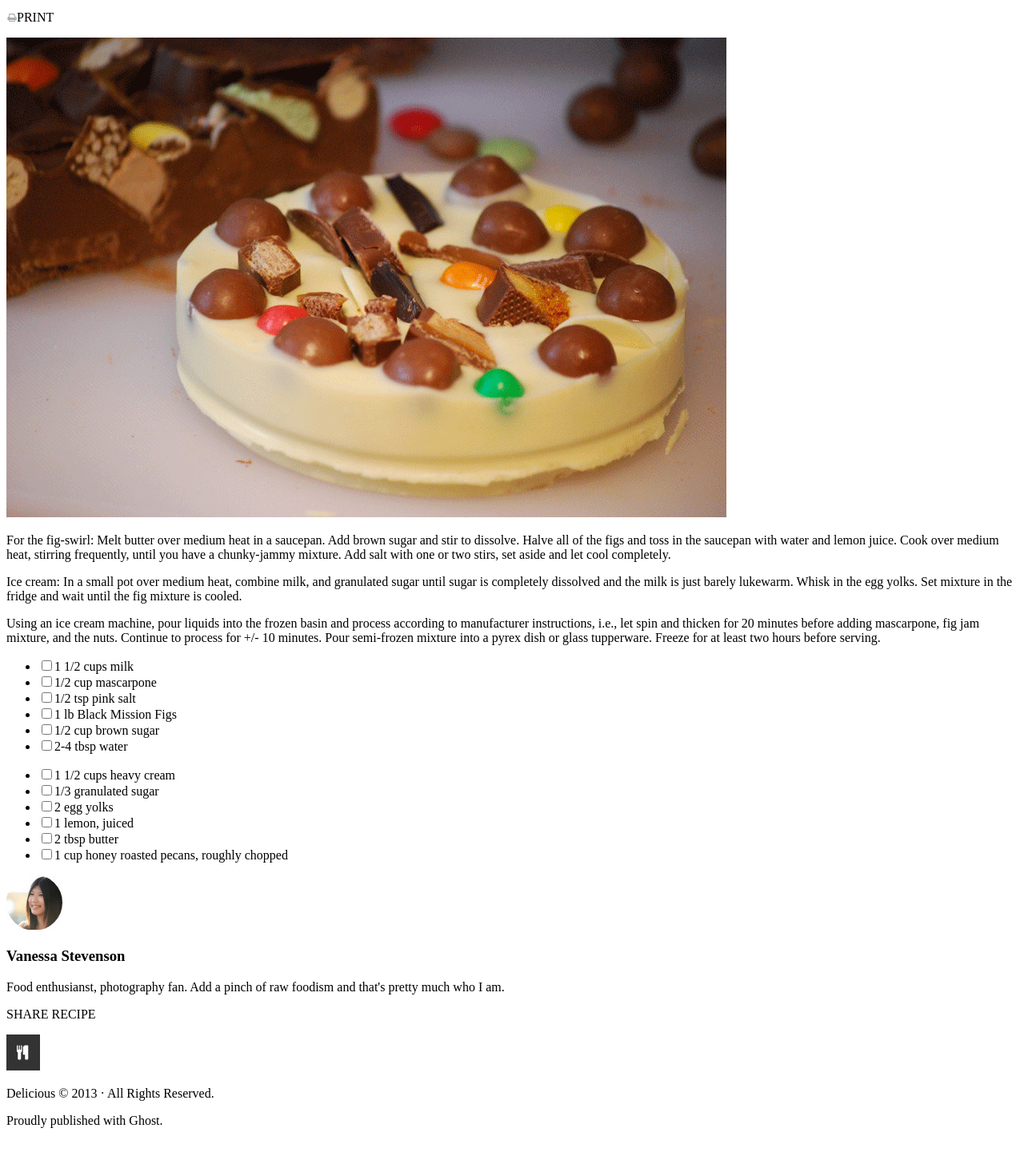
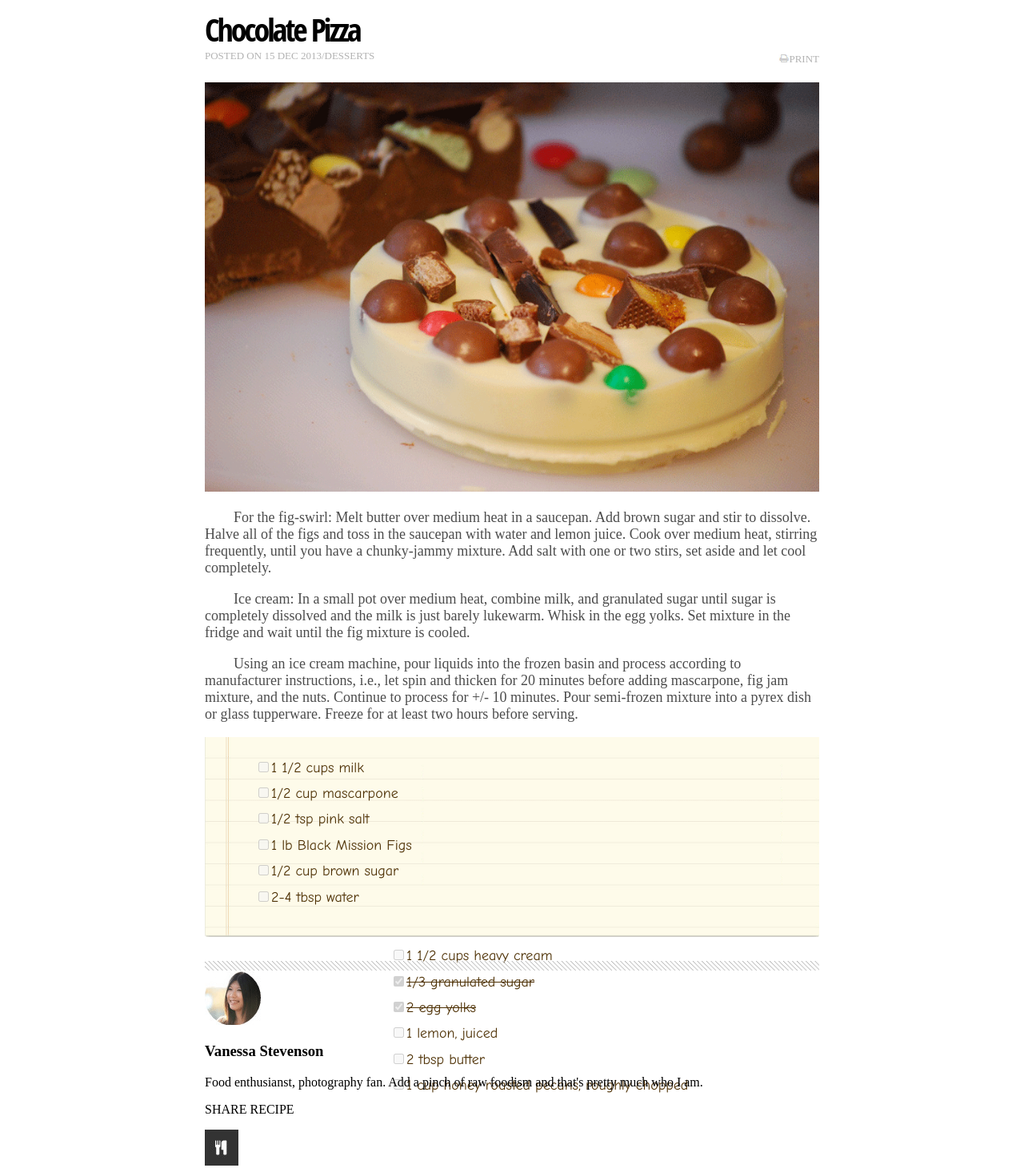
Before and after one commit to Seon2020/ChocolatePizzaPage, a plain HTML site: page index.html in a window 1280 px wide. Shown: the part 147-1608 px from the top of the page at 80% size. Before the commit the page ends 1574 px from the top, so only its background shows below. Drawn offline with Linux system fonts and the light colour scheme.

Commit message:
Body CSS
Created CSS rules for body and made necessary HTML adjustments.

```diff
--- a/index.html
+++ b/index.html
@@ -35,7 +35,7 @@
           <p id="postedOn">POSTED ON 15 DEC 2013/DESSERTS</p>
           <p id="print"> <img src="assets/print-icon.png" alt="printer">PRINT</p>
         </div>
-        <img src="assets/choco-pizza.png" alt="chocolate pizza" />
+        <img src="assets/choco-pizza.png" class="pizzaPic" alt="chocolate pizza" />
         <article id="directions">
           <p>For the fig-swirl: Melt butter over medium heat in a saucepan. Add brown sugar and stir to dissolve. Halve all of the figs and toss in the saucepan with water and lemon juice. Cook over medium heat, stirring frequently, until you have a chunky-jammy mixture. Add salt with one or two stirs, set aside and let cool completely.</p>
           <p>Ice cream: In a small pot over medium heat, combine milk, and granulated sugar until sugar is completely dissolved and the milk is just barely lukewarm. Whisk in the egg yolks. Set mixture in the fridge and wait until the fig mixture is cooled.</p>
@@ -43,20 +43,20 @@
         </article>
         <article id="ingredients">
           <ul id="side1">
-            <li><input type="checkbox">1 1/2 cups milk</input></li>
-            <li><input type="checkbox">1/2 cup mascarpone</input></li>
-            <li><input type="checkbox">1/2 tsp pink salt</input></li>
-            <li><input type="checkbox">1 lb Black Mission Figs</input></li>
-            <li><input type="checkbox">1/2 cup brown sugar</input></li>
-            <li><input type="checkbox">2-4 tbsp water</input></li>
+            <li class="listIngred"><input type="checkbox" disabled>1 1/2 cups milk</input></li>
+            <li class="listIngred"><input type="checkbox" disabled>1/2 cup mascarpone</input></li>
+            <li class="listIngred"><input type="checkbox" disabled>1/2 tsp pink salt</input></li>
+            <li class="listIngred"><input type="checkbox" disabled>1 lb Black Mission Figs</input></li>
+            <li class="listIngred"><input type="checkbox" disabled>1/2 cup brown sugar</input></li>
+            <li class="listIngred"><input type="checkbox" disabled>2-4 tbsp water</input></li>
           </ul>
           <ul id="side2">
-            <li><input type="checkbox">1 1/2 cups heavy cream</input></li>
-            <li id="checked"><input type="checkbox">1/3 granulated sugar</input></li>
-            <li id="checked"><input type="checkbox">2 egg yolks</input></li>
-            <li><input type="checkbox">1 lemon, juiced</input></li>
-            <li><input type="checkbox">2 tbsp butter</input></li>
-            <li><input type="checkbox">1 cup honey roasted pecans, roughly chopped</input></li>
+            <li class="listIngred"><input type="checkbox" disabled>1 1/2 cups heavy cream</input></li>
+            <li class="listIngred" id="checked1"><input type="checkbox" disabled checked>1/3 granulated sugar</input></li>
+            <li class="listIngred" id="checked2"><input type="checkbox" disabled checked>2 egg yolks</input></li>
+            <li class="listIngred"><input type="checkbox" disabled>1 lemon, juiced</input></li>
+            <li class="listIngred"><input type="checkbox" disabled>2 tbsp butter</input></li>
+            <li class="listIngred"><input type="checkbox" disabled>1 cup honey roasted pecans, roughly chopped</input></li>
           </ul>
         </article>
       </div> <!--End of main content div-->
--- a/style.css
+++ b/style.css
@@ -1,6 +1,8 @@
 body {
   background-color: white;
   color: black;
+  width: 60%;
+  margin: 30px auto;
 }
 header {
   width: 100%;
@@ -40,3 +42,69 @@ header ul {
 #listSpace {
   margin-left: 5px;
 }
+#borderTop {
+  height: 12px;
+  background-image: linear-gradient(45deg, #ffffff 37.50%, #4d4d4d 37.50%,#4d4d4d 50%, #ffffff 50%, #ffffff 87.50%, #4d4d4d 87.50%, #4d4d4d 100%);
+  background-size: 5.66px 5.66px;
+  opacity: 0.5;
+}
+#pizzaName {
+  font-family: 'Open Sans Condensed', sans-serif;
+  font-size: 40px;
+  margin-top: 30px;
+  margin-bottom: 0px;
+  font-weight: bolder;
+  letter-spacing: -3px;
+}
+.postAndPrint {
+  color: grey;
+  margin-bottom: 25px;
+  opacity: 0.6;
+  font-size: small;
+  margin-top: -15px;
+}
+#print {
+  float: right;
+  margin-top: -25px;
+}
+.pizzaPic {
+  width: 100%
+}
+article p {
+  text-indent: 2em;
+  opacity: 0.7;
+  font-size: large;
+}
+#ingredients {
+  background-image: url(assets/list-bg.png);
+  background-repeat: no-repeat;
+  background-size: 100%;
+  font-family: "Comic Sans MS", cursive, sans-serif;
+  height:250px;
+  margin-bottom: 30px;
+}
+#side1, #side2 {
+  display: inline-block;
+  list-style-type: none;
+  margin-top: 3%;
+  color: rgb(78, 49, 5);
+  font-size: large;
+}
+#side1 {
+  margin-left: 3%;
+}
+#side2 {
+  margin-left: 25%;
+}
+.listIngred {
+  line-height: 1.8em;
+}
+#checked1, #checked2 {
+  text-decoration: line-through;
+}
+#borderBottom {
+  height: 12px;
+  background-image: linear-gradient(45deg, #ffffff 37.50%, #4d4d4d 37.50%,#4d4d4d 50%, #ffffff 50%, #ffffff 87.50%, #4d4d4d 87.50%, #4d4d4d 100%);
+  background-size: 5.66px 5.66px;
+  opacity: 0.5;
+}
```
